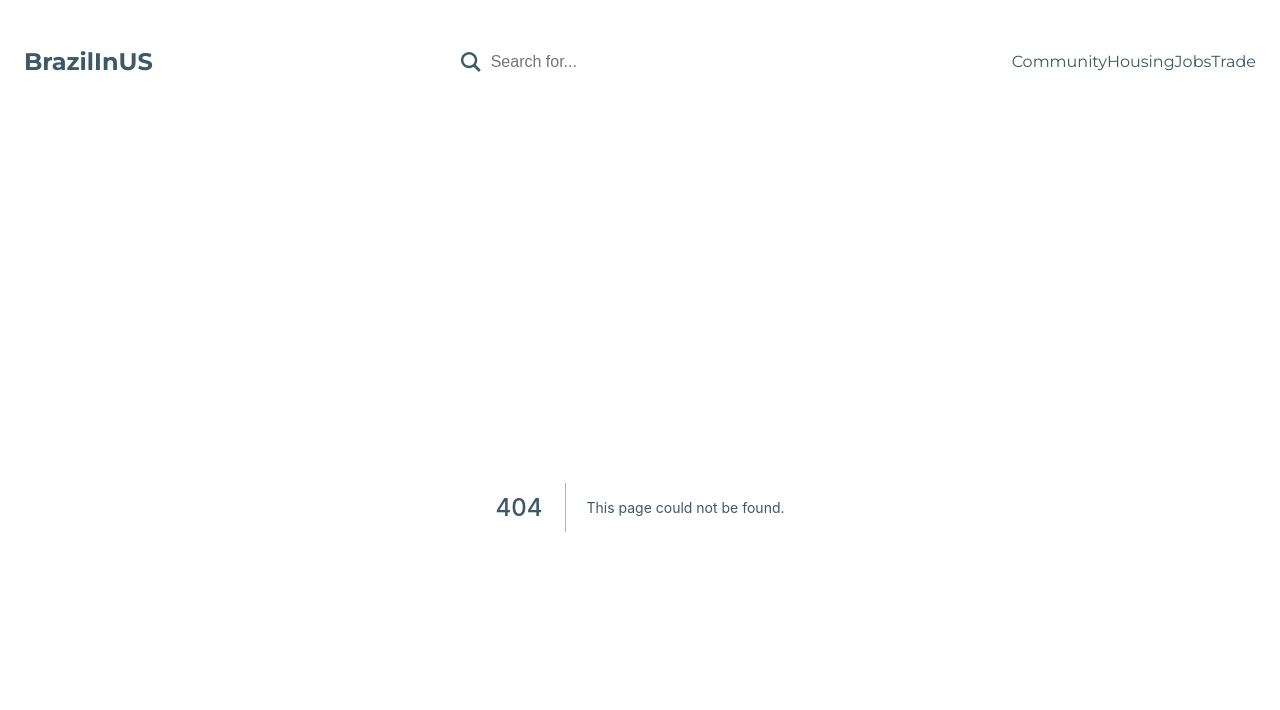
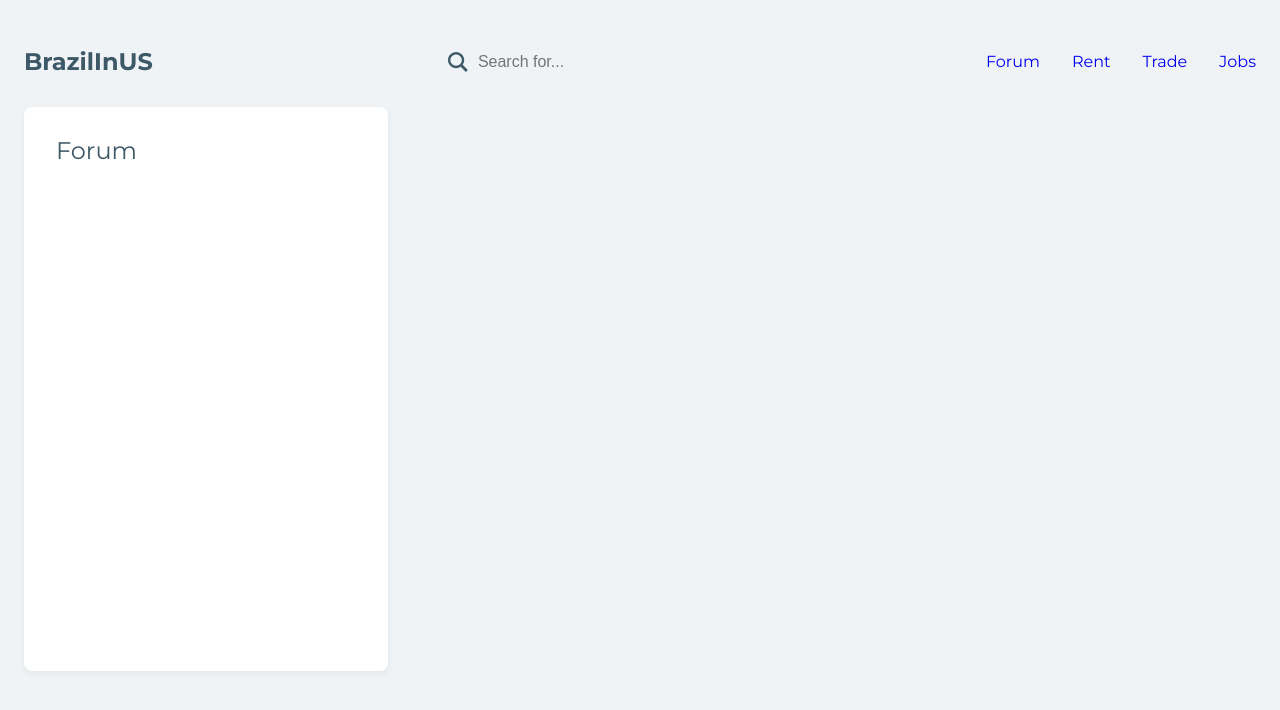
Before and after one commit to jpark2320/brazilinus, a Next.js app: page /forum in a window 1280 px wide. Before the commit this address had no page. Shown: the top 710 px of the page. Built offline with nearby package versions, Linux system fonts and the light colour scheme.

Commit message:
Improve menu items on Navigation component

```diff
--- a/components/Navigation/index.js
+++ b/components/Navigation/index.js
@@ -1,45 +1,35 @@
-import styled from 'styled-components';
+import Link from 'next/link';
 import Layout from '../Layout';
 import TextInput from '../TextInput';
 
-const Navigation = styled.nav`
-  display: flex;
-  -webkit-box-align: center;
-  justify-content: space-between;
-  align-items: center;
-  padding: 40px 0px 24px;
-  min-height: 43px;
-`;
-
-const Logo = styled.div`
-  margin-right: 15px;
-  span {
-    font-size: 24px;
-    font-weight: 700;
-    color: ${({ theme }) => theme.colors.primary};
-  }
-`;
-
-const Search = styled.div`
-  margin-right: 15px;
-`;
-
-const Menus = styled.div``;
+import { Navigation, Logo, Search, Menus } from './styles';
 
 export default () => (
   <Layout>
     <Navigation>
       <Logo>
-        <span>BrazilInUS</span>
+        <Link href='/'>
+          <a>
+            <span>BrazilInUS</span>
+          </a>
+        </Link>
       </Logo>
       <Search>
         <TextInput placeholder='Search for...' />
       </Search>
       <Menus>
-        <a>Community</a>
-        <a>Housing</a>
-        <a>Jobs</a>
-        <a>Trade</a>
+        <Link href='/forum'>
+          <a>Forum</a>
+        </Link>
+        <Link href='/rent'>
+          <a>Rent</a>
+        </Link>
+        <Link href='/trade'>
+          <a>Trade</a>
+        </Link>
+        <Link href='/jobs'>
+          <a>Jobs</a>
+        </Link>
       </Menus>
     </Navigation>
   </Layout>
--- /dev/null
+++ b/components/Navigation/styles.js
@@ -0,0 +1,29 @@
+import styled from 'styled-components';
+
+export const Navigation = styled.nav`
+  display: flex;
+  -webkit-box-align: center;
+  justify-content: space-between;
+  align-items: center;
+  padding: 40px 0px 24px;
+  min-height: 43px;
+`;
+
+export const Logo = styled.div`
+  margin-right: 15px;
+  span {
+    font-size: 24px;
+    font-weight: 700;
+    color: ${({ theme }) => theme.colors.primary};
+  }
+`;
+
+export const Search = styled.div`
+  margin-right: 15px;
+`;
+
+export const Menus = styled.div`
+  a:not(:first-child) {
+    margin-left: 32px;
+  }
+`;
--- /dev/null
+++ b/pages/forum.js
@@ -0,0 +1,16 @@
+import styled from 'styled-components';
+import Card from '../components/Card';
+import Layout from '../components/Layout';
+
+const Title = styled.h1`
+  font-size: 24px;
+  color: ${({ theme }) => theme.colors.primary};
+`;
+
+export default () => (
+  <Layout>
+    <Title>
+      <Card>Forum</Card>
+    </Title>
+  </Layout>
+);
--- a/static/styles/GlobalStyles.js
+++ b/static/styles/GlobalStyles.js
@@ -11,6 +11,13 @@ const GlobalStyle = createGlobalStyle`
   input {
     outline: none;
   }
+  a {
+    text-decoration: none;
+
+    &:visited {
+      color: #3d5866;
+    }
+  }
   div,
   span {
     color: #3d5866;
```
Also changed, not shown: pages/jobs.js (added, +16 -0 lines), pages/rent.js (added, +16 -0 lines), pages/trade.js (added, +16 -0 lines).
